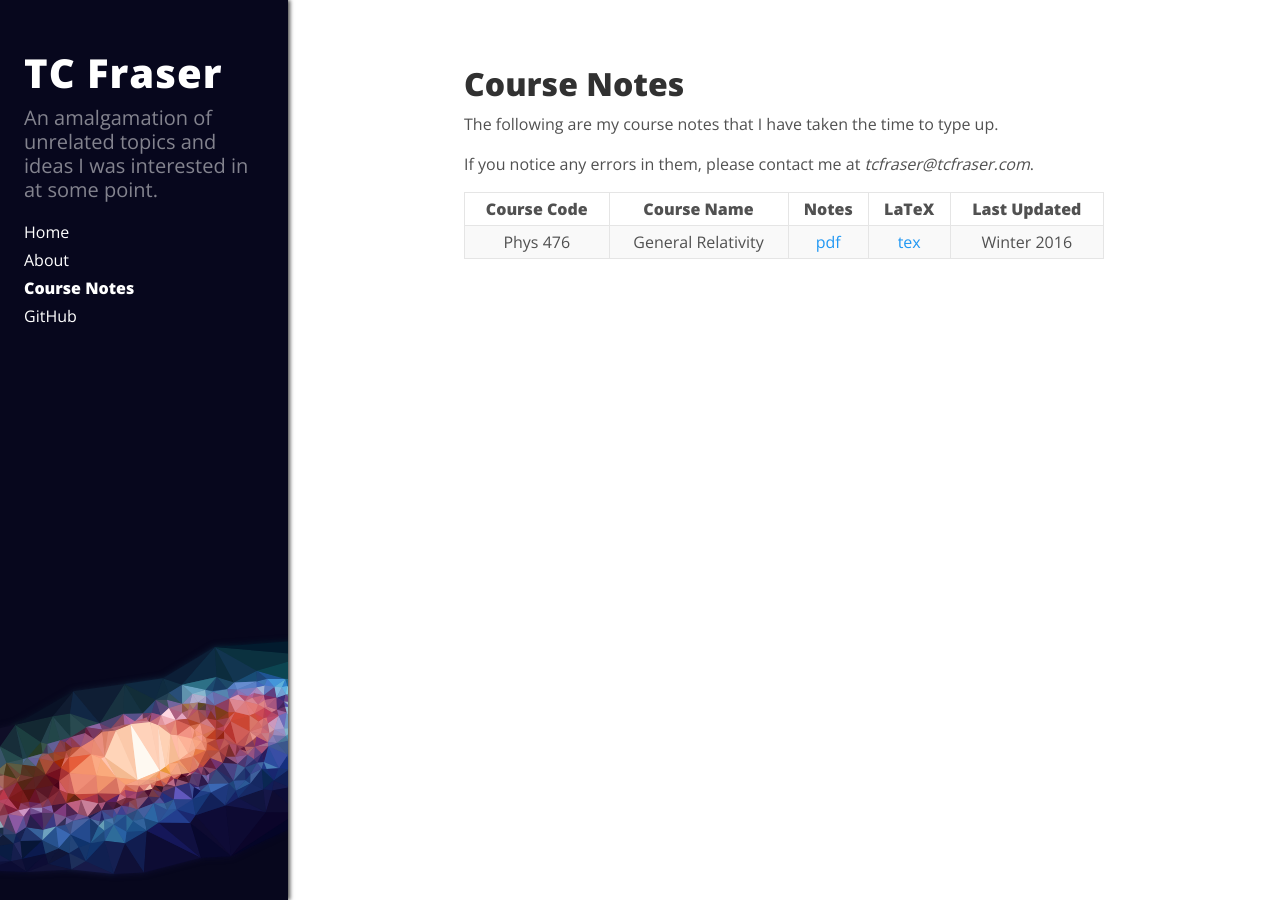
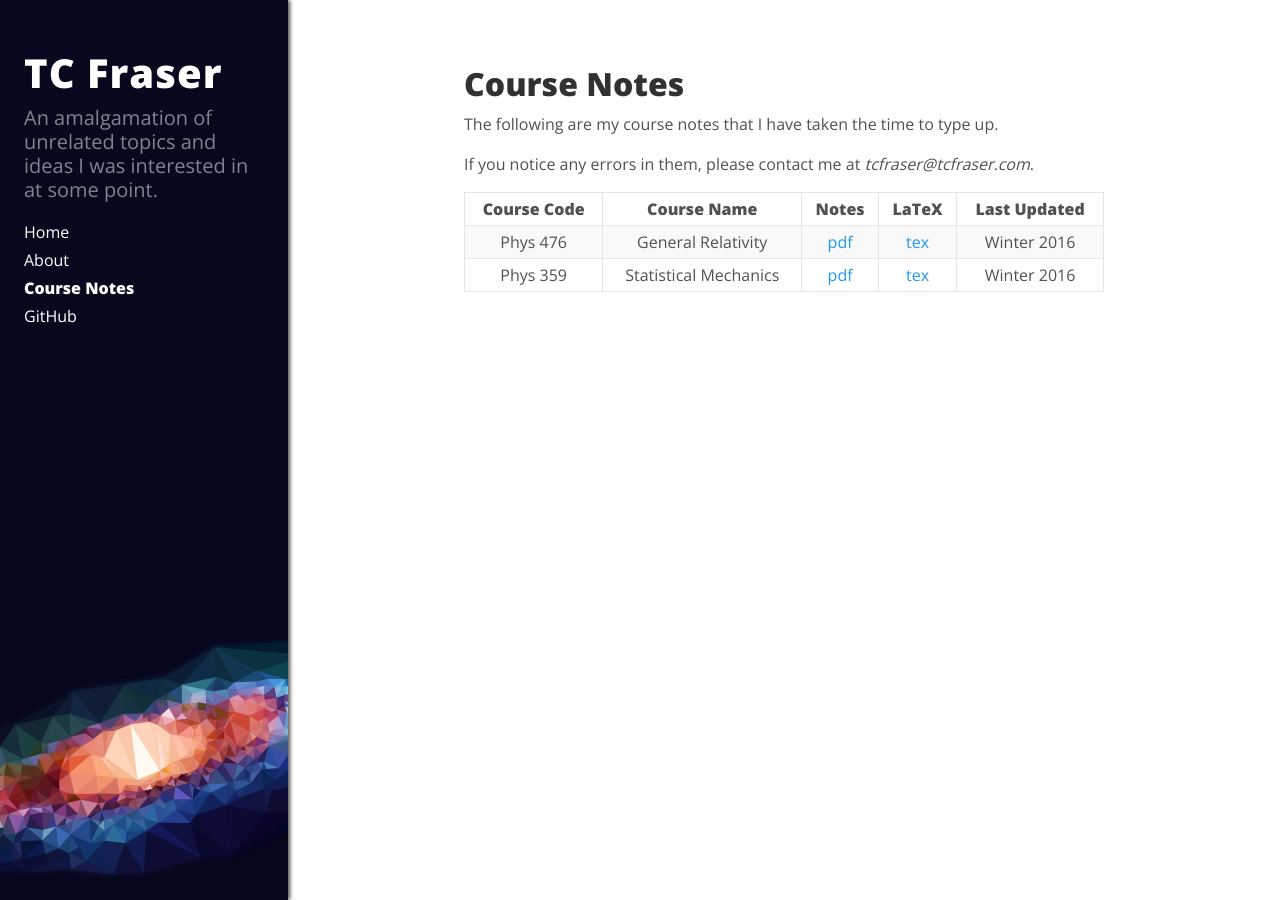
Before and after one commit to Sankarshan-Mudkavi/tcfraser.github.io, a Jekyll site: the page built from coursenotes.md, in a window 1280 px wide. Built offline with Jekyll 4.4.1, drawn with Linux system fonts in a browser that asks for light colours.

Commit message:
Stat mech

```diff
--- a/coursenotes.md
+++ b/coursenotes.md
@@ -10,3 +10,4 @@ If you notice any errors in them, please contact me at *<span class="hide-email"
 | Course Code | Course Name | Notes | LaTeX | Last Updated |
 |:-----------:|:-----------:|:-----:|:-----:|:------------:|
 | Phys 476 | General Relativity | [pdf](https://github.com/tcfraser/course-notes/raw/master/notes/general-relativity/general-relativity.pdf) | [tex](https://github.com/tcfraser/course-notes/raw/master/notes/general-relativity/general-relativity.tex) | Winter 2016 |
+| Phys 359 | Statistical Mechanics | [pdf](https://github.com/tcfraser/course-notes/raw/master/notes/stat-mech/stat-mech.pdf) | [tex](https://github.com/tcfraser/course-notes/raw/master/notes/stat-mech/stat-mech.tex) | Winter 2016 |
```
